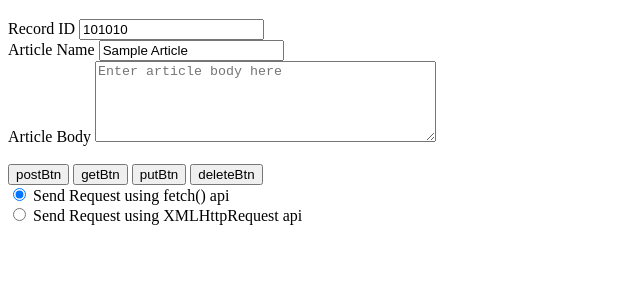
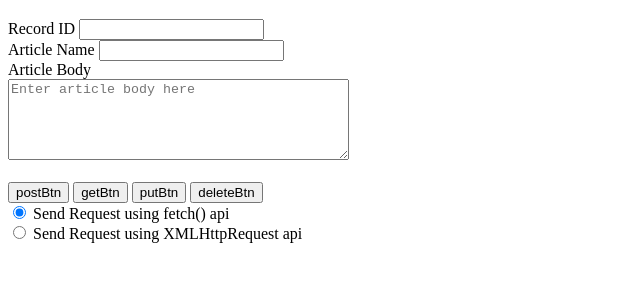
Before and after one commit to samliu000/cse134-hw5, a plain HTML site: page methodtest.html in a window 1280 px wide. Shown: the part 61-342 px from the top of the page, without its empty margins (0-640 px from the left). Drawn offline with Linux system fonts and the light colour scheme.

Commit message:
Style changes

```diff
--- a/javascript/methodtest.js
+++ b/javascript/methodtest.js
@@ -38,7 +38,7 @@ function sendNetworkRequest(type) {
 
 // populates output field with the returned json data
 function populateOutput(data) {
-  outputElement.innerHTML = `<pre>${JSON.stringify(data, null, 4)}</pre>`;
+  outputElement.innerHTML = `<h2>Request Response</h2><pre>${JSON.stringify(data, null, 4)}</pre>`;
 }
 
 // gets the request url, for get requests, the form data is added to the url
--- a/methodtest.html
+++ b/methodtest.html
@@ -16,12 +16,12 @@
         <h1>Method Test</h1>
         <form id="method_test_form">
             <label for="record_id">Record ID</label>
-            <input type="number" name="record_id" id="record_id" value="101010"></input><br>
+            <input type="number" name="record_id" id="record_id"></input><br>
 
             <label for="article_name">Article Name</label>
-            <input type="text" name="article_name" id="article_name" value="Sample Article"></input><br>
+            <input type="text" name="article_name" id="article_name"></input><br>
 
-            <label for="article_body">Article Body</label>
+            <label for="article_body">Article Body</label><br>
             <textarea name="article_body" id="article_body" rows="5" cols="40"
                 placeholder="Enter article body here"></textarea><br>
 
```
